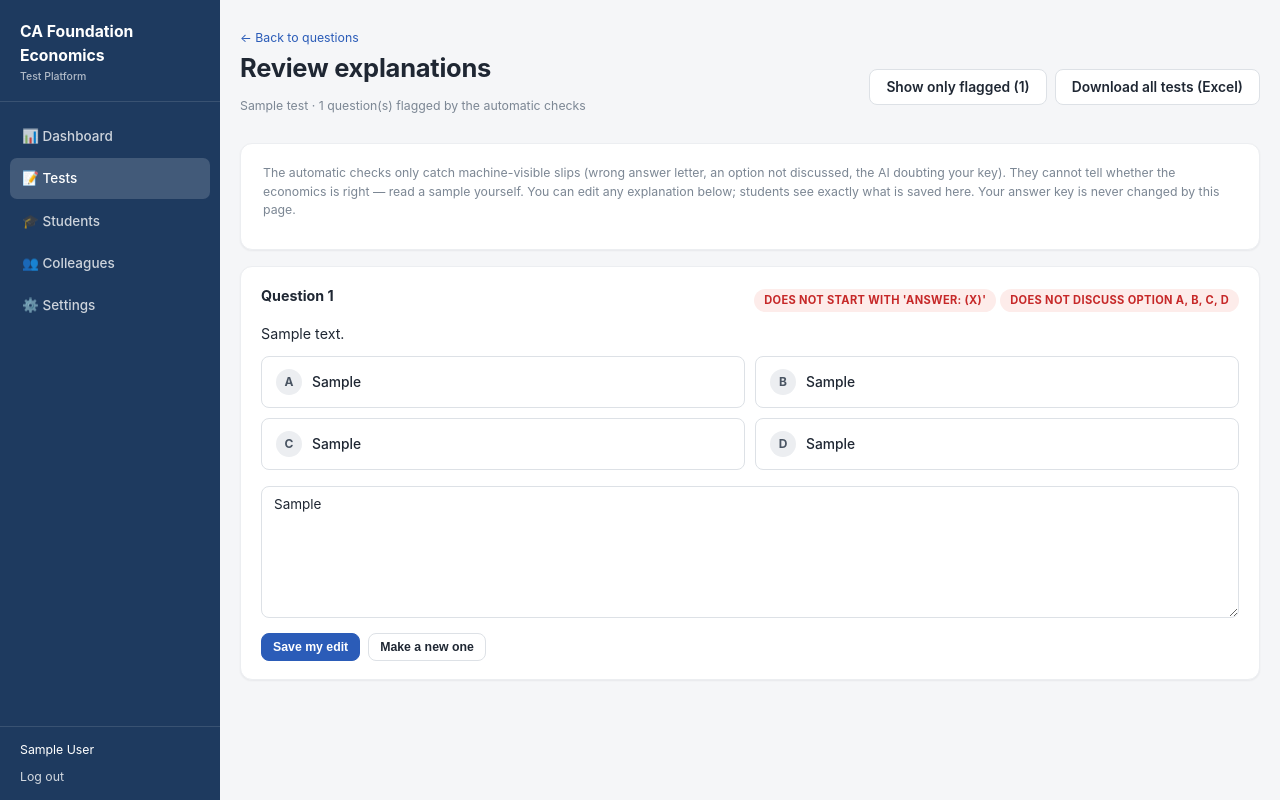
After one commit to vkladdagst/ca-foundation-economics-test-platform, a Flask app: page /teacher/tests/1/explanations in a window 1280 px wide. The commit adds this page. Run offline with Flask 3, Linux system fonts and the light colour scheme; a user stored in the database is signed in; tables that the repository leaves empty hold one stand-in row (values such as "Sample post").

Commit message:
Add teacher review of AI explanations: automatic checks, edit/regenerate, Excel export
Explanations are shown to students as authoritative, so the teacher can now
review them per test, see which ones the automatic checks flag (wrong answer
letter, undiscussed options, AI doubting the key, wrong format, too long),
edit or regenerate any of them, and download everything as one spreadsheet.

Co-Authored-By: Claude Sonnet 5 <noreply@anthropic.com>

```diff
--- a/app/teacher/routes.py
+++ b/app/teacher/routes.py
@@ -327,6 +327,7 @@ def questions(test_id):
         ai_configured=explain.ai_configured(),
         explainable=sum(1 for q in qs if (q.text or "").strip()),
         explained=sum(1 for q in qs if q.ai_explanation),
+        flagged=sum(1 for q in qs if (q.text or "").strip() and q.ai_explanation and explain.check_explanation(q)),
     )
 
 
@@ -341,6 +342,63 @@ def test_prepare_explanations(test_id):
     else:
         flash("This test is already queued for preparation.", "info")
     return redirect(url_for("teacher.questions", test_id=test.id))
+
+
+def _explanation_rows(test):
+    return [
+        {"q": q, "flags": explain.check_explanation(q)}
+        for q in test.questions if (q.text or "").strip()
+    ]
+
+
+@teacher_bp.route("/tests/<int:test_id>/explanations")
+@teacher_required
+def explanations(test_id):
+    test = get_owned_test(test_id)
+    rows = _explanation_rows(test)
+    flagged = sum(1 for r in rows if r["flags"])
+    only_flagged = request.args.get("flagged") == "1"
+    if only_flagged:
+        rows = [r for r in rows if r["flags"]]
+    return render_template(
+        "teacher/explanations.html", test=test, rows=rows,
+        flagged=flagged, only_flagged=only_flagged,
+    )
+
+
+@teacher_bp.route("/tests/<int:test_id>/explanations/<int:qid>", methods=["POST"])
+@teacher_required
+def explanation_update(test_id, qid):
+    test = get_owned_test(test_id)
+    q = Question.query.get_or_404(qid)
+    if q.test_id != test.id:
+        abort(404)
+    action = request.form.get("action", "save")
+    if action == "regenerate":
+        q.ai_explanation = None
+        db.session.commit()
+        explain.enqueue_tests(current_app._get_current_object(), [test.id])
+        flash(f"Question {q.q_number}: a fresh explanation is being prepared — refresh in a minute.", "success")
+    else:
+        q.ai_explanation = request.form.get("explanation", "").strip() or None
+        db.session.commit()
+        flash(f"Question {q.q_number}: explanation saved.", "success")
+    return redirect(url_for("teacher.explanations", test_id=test.id, flagged=request.form.get("flagged", "")) + f"#q{q.id}")
+
+
+@teacher_bp.route("/explanations/export")
+@teacher_required
+def explanations_export():
+    rows = []
+    for test in current_user.tests.order_by(Test.created_at):
+        for q in test.questions:
+            if (q.text or "").strip():
+                rows.append((test, q, explain.check_explanation(q) if q.ai_explanation else ["no explanation yet"]))
+    buf = excel_io.export_explanations(rows)
+    return send_file(
+        buf, as_attachment=True, download_name="explanations_for_review.xlsx",
+        mimetype="application/vnd.openxmlformats-officedocument.spreadsheetml.sheet",
+    )
 
 
 @teacher_bp.route("/tests/<int:test_id>/questions/new", methods=["GET", "POST"])
--- a/app/utils/excel_io.py
+++ b/app/utils/excel_io.py
@@ -402,3 +402,32 @@ def export_roster_credentials(entries):
     wb.save(buf)
     buf.seek(0)
     return buf
+
+
+def export_explanations(rows):
+    """rows: list of (test, question, flags). One line per question so the whole
+    set can be read (or shared for review) in one spreadsheet."""
+    wb = Workbook()
+    ws = wb.active
+    ws.title = "Explanations"
+    headers = [
+        "Test", "Chapter", "Q. No.", "Question", "Option A", "Option B", "Option C", "Option D",
+        "Answer Key", "Explanation", "Automatic warnings",
+    ]
+    _style_header(ws, headers)
+    for test, q, flags in rows:
+        ws.append([
+            test.title, test.chapter or "", q.q_number, q.text or "",
+            q.option_a or "", q.option_b or "", q.option_c or "", q.option_d or "",
+            q.correct_answer, q.ai_explanation or "", "; ".join(flags),
+        ])
+    wrap = Alignment(wrap_text=True, vertical="top")
+    for row in ws.iter_rows(min_row=2):
+        for cell in row:
+            cell.alignment = wrap
+    for col, width in zip("ABCDEFGHIJK", (28, 20, 8, 50, 22, 22, 22, 22, 10, 70, 40)):
+        ws.column_dimensions[col].width = width
+    buf = io.BytesIO()
+    wb.save(buf)
+    buf.seek(0)
+    return buf
--- a/app/utils/explain.py
+++ b/app/utils/explain.py
@@ -77,6 +77,33 @@ class _SampleQuestion:
 
 def sample_prompt():
     return _build_prompt(_SampleQuestion())
+
+
+def check_explanation(question):
+    """Automatic sanity checks on a saved explanation. Returns a list of
+    plain-English warnings (empty = nothing suspicious). This cannot judge
+    whether the economics is right -- it only catches the mistakes a machine
+    can see, so a person can focus their reading on the flagged ones."""
+    text = question.ai_explanation or ""
+    if not text.strip():
+        return ["no explanation yet"]
+    flags = []
+    match = re.search(r"Answer:\s*\(?([A-D])\)?", text)
+    if not match:
+        flags.append("does not start with 'Answer: (X)'")
+    elif match.group(1) != (question.correct_answer or "").upper():
+        flags.append(f"says the answer is ({match.group(1)}) but your key is ({question.correct_answer})")
+    if "confirm this with your teacher" in text.lower():
+        flags.append("the AI doubts your answer key: please check this question")
+    missing = [
+        letter for letter in "ABCD"
+        if letter != (question.correct_answer or "").upper() and question.option_text(letter) and f"({letter})" not in text
+    ]
+    if missing:
+        flags.append("does not discuss option " + ", ".join(missing))
+    if len(text.split()) > 200:
+        flags.append("longer than intended")
+    return flags
 
 
 # ---------------------------------------------------------------- Gemini calls
--- /dev/null
+++ b/templates/teacher/explanations.html
@@ -0,0 +1,61 @@
+{% extends "teacher/_layout.html" %}
+{% set active = 'tests' %}
+{% block title %}Review explanations — {{ test.title }}{% endblock %}
+{% block teacher_body %}
+<div class="page-header">
+  <a href="{{ url_for('teacher.questions', test_id=test.id) }}" class="small">← Back to questions</a>
+  <div class="row">
+    <div>
+      <h1>Review explanations</h1>
+      <p class="muted small">{{ test.title }} · {{ flagged }} question(s) flagged by the automatic checks</p>
+    </div>
+    <div class="btn-group">
+      {% if only_flagged %}
+      <a class="btn" href="{{ url_for('teacher.explanations', test_id=test.id) }}">Show all</a>
+      {% else %}
+      <a class="btn" href="{{ url_for('teacher.explanations', test_id=test.id, flagged=1) }}">Show only flagged ({{ flagged }})</a>
+      {% endif %}
+      <a class="btn" href="{{ url_for('teacher.explanations_export') }}">Download all tests (Excel)</a>
+    </div>
+  </div>
+</div>
+
+<div class="card card-pad mb-16">
+  <p class="small muted">The automatic checks only catch machine-visible slips (wrong answer letter, an option not discussed, the AI doubting your key). They cannot tell whether the economics is right — read a sample yourself. You can edit any explanation below; students see exactly what is saved here. Your answer key is never changed by this page.</p>
+</div>
+
+{% for r in rows %}
+{% set q = r.q %}
+<div class="question-card" id="q{{ q.id }}">
+  <div class="flex-between mb-8">
+    <div class="qnum">Question {{ q.q_number }}</div>
+    <div>{% for f in r.flags %}<span class="badge badge-wrong" style="margin-left:4px;">{{ f }}</span>{% endfor %}</div>
+  </div>
+  <div class="question-text">{{ q.text }}</div>
+  <div class="options-grid">
+    {% for letter in ['A','B','C','D'] %}
+    {% if q.option_text(letter) %}
+    <div class="option-btn{% if letter == q.correct_answer %} review-correct{% endif %}">
+      <span class="option-letter">{{ letter }}</span>
+      <span class="option-text">{{ q.option_text(letter) }}</span>
+      {% if letter == q.correct_answer %}<span class="review-tag">✓ Key</span>{% endif %}
+    </div>
+    {% endif %}
+    {% endfor %}
+  </div>
+
+  <form method="post" action="{{ url_for('teacher.explanation_update', test_id=test.id, qid=q.id) }}" class="mt-16">
+    <input type="hidden" name="csrf_token" value="{{ csrf_token() }}">
+    <input type="hidden" name="flagged" value="{{ '1' if only_flagged else '' }}">
+    <textarea name="explanation" rows="7" style="width:100%; font-size:.9rem;" placeholder="No explanation yet.">{{ q.ai_explanation or '' }}</textarea>
+    <div class="btn-group mt-8">
+      <button class="btn btn-sm btn-primary" type="submit" name="action" value="save">Save my edit</button>
+      <button class="btn btn-sm" type="submit" name="action" value="regenerate"
+              onclick="return confirm('Throw away this explanation and prepare a new one?');">Make a new one</button>
+    </div>
+  </form>
+</div>
+{% else %}
+<div class="empty-state"><h3>{{ 'Nothing flagged 🎉' if only_flagged else 'No questions with on-screen text' }}</h3></div>
+{% endfor %}
+{% endblock %}
--- a/templates/teacher/questions.html
+++ b/templates/teacher/questions.html
@@ -39,12 +39,15 @@
     <strong>{{ explained }} of {{ explainable }}</strong> questions have an explanation ready
     {% if explained < explainable %}<span class="small muted"> — the rest are made when a student asks, or you can prepare them now.</span>{% endif %}
   </div>
+  <div class="btn-group">
+    {% if explained %}<a class="btn btn-sm" href="{{ url_for('teacher.explanations', test_id=test.id) }}">Review / edit{% if flagged %} ({{ flagged }} flagged){% endif %}</a>{% endif %}
     {% if explained < explainable %}
     <form method="post" action="{{ url_for('teacher.test_prepare_explanations', test_id=test.id) }}">
       <input type="hidden" name="csrf_token" value="{{ csrf_token() }}">
       <button class="btn btn-sm" type="submit">Prepare explanations now</button>
     </form>
     {% endif %}
+  </div>
 </div>
 {% endif %}
 
--- a/templates/teacher/settings.html
+++ b/templates/teacher/settings.html
@@ -45,6 +45,7 @@ EMAIL_FROM=your-address@gmail.com</pre>
         <input type="hidden" name="csrf_token" value="{{ csrf_token() }}">
         <button class="btn btn-sm" type="submit">Test the AI connection</button>
       </form>
+      <a class="btn btn-sm" href="{{ url_for('teacher.explanations_export') }}">Download all explanations to review (Excel)</a>
     </div>
     <p class="small muted mt-8">New tests are prepared automatically when you publish them. Preparing runs in the background (about 6 seconds per question) so students just read saved text instantly.</p>
   {% else %}
```
Lines whose indentation alone changed are shown as unchanged.
